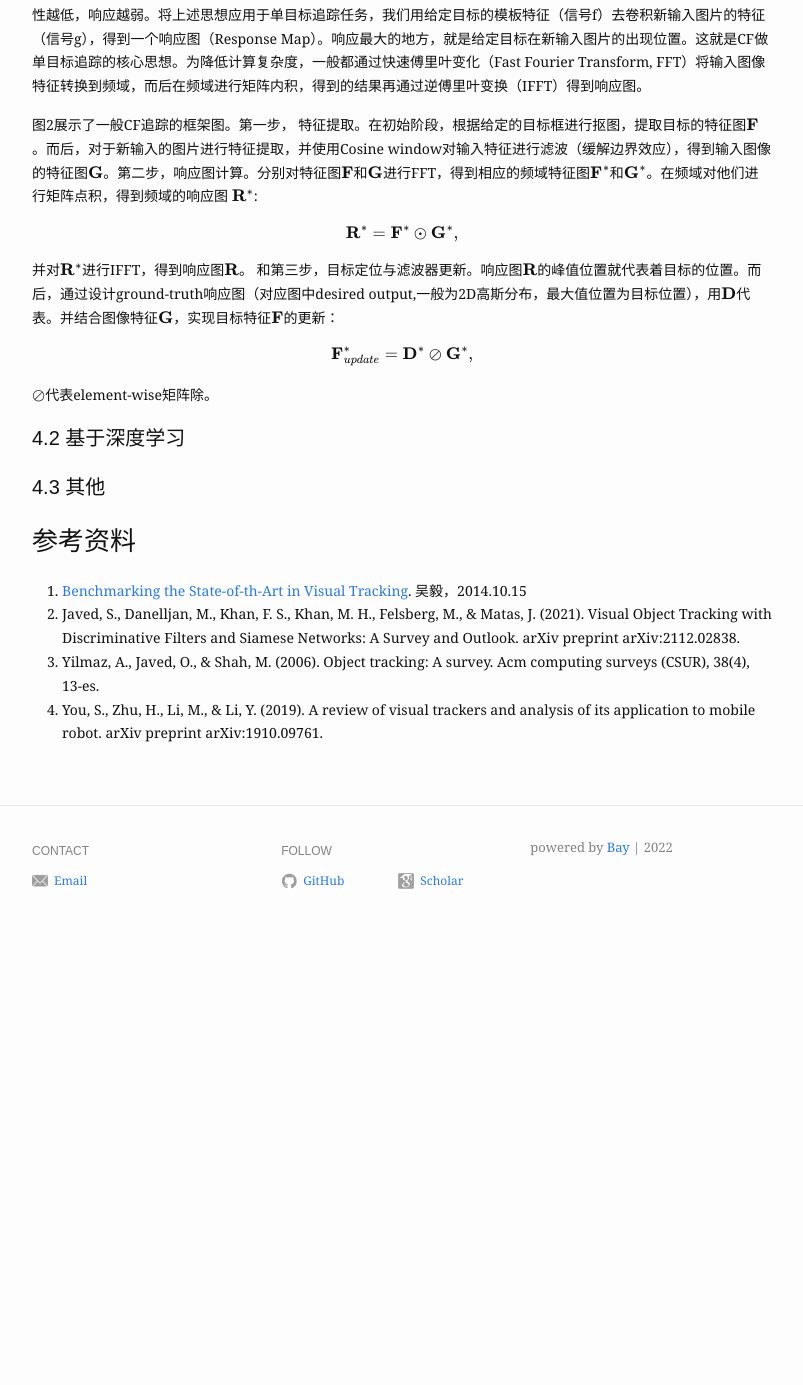
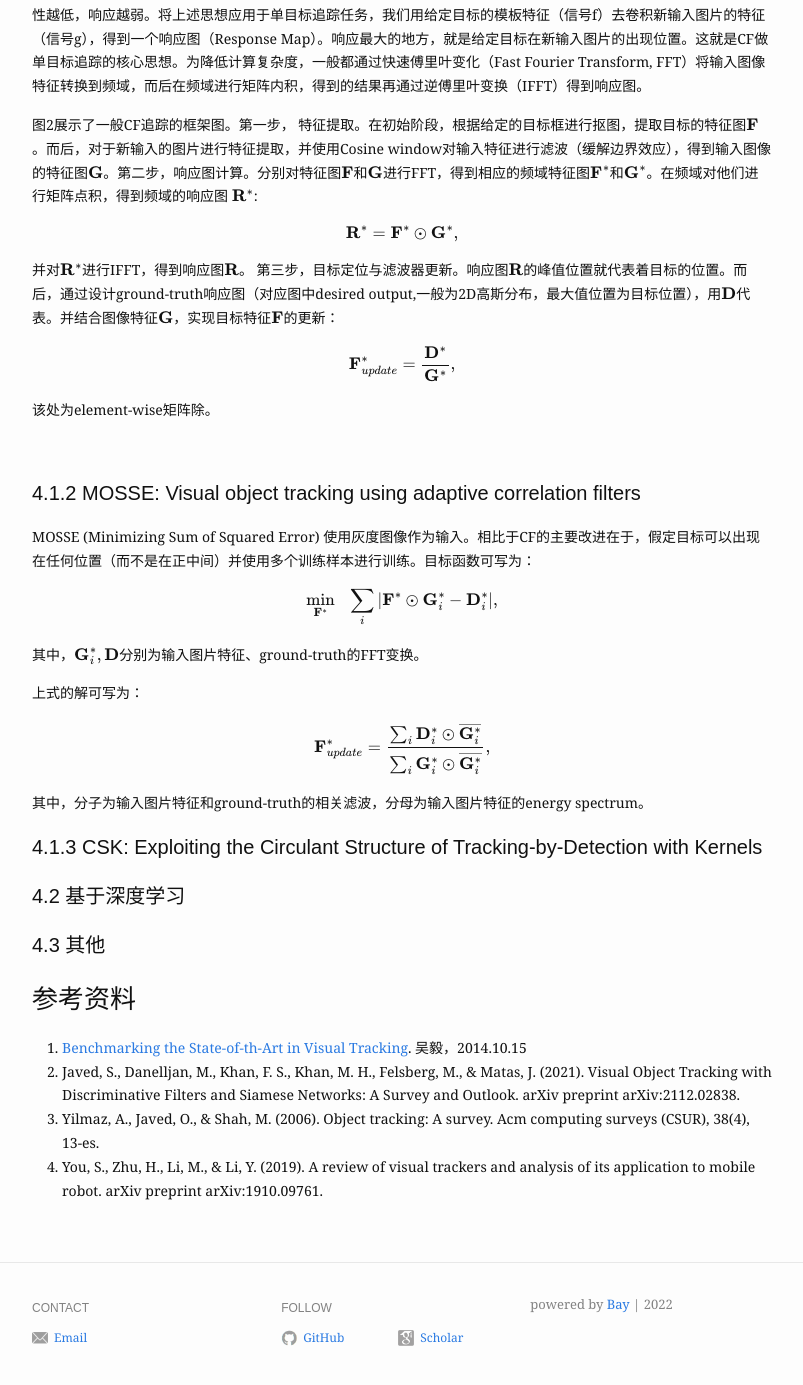
Before and after one commit to GehenHe/GehenHe.github.io, a Jekyll site: the page built from _posts/2022-04-19-单目标追踪综述.md, in a window 1280 px wide and 1400 px high, scrolled down 3149 px. Shown: the top 1385 px of the window, without its empty margins (238-1041 px from the left). Built offline with Jekyll 4.4.1, drawn with Linux system fonts in a browser that asks for light colours; formulas are drawn with MathJax 3; before the commit the page ends 4093 px from its top, so only the background shows below that.

Commit message:
Update 2022-04-19-单目标追踪综述.md

```diff
--- a/_posts/2022-04-19-单目标追踪综述.md
+++ b/_posts/2022-04-19-单目标追踪综述.md
@@ -86,11 +86,29 @@ $$\underset{\mathcal{Y}}{\mathrm{argmax}}~~~P(~\mathcal{Y}~|~\mathcal{I},\mathbf
 
 $$\mathbf{R}^*=\mathbf{F}^*\odot \mathbf{G}^*, $$
 
-并对$\mathbf{R}^* $进行IFFT，得到响应图$\mathbf{R}$。 和第三步，目标定位与滤波器更新。响应图$\mathbf{R}$的峰值位置就代表着目标的位置。而后，通过设计ground-truth响应图（对应图中desired output,一般为2D高斯分布，最大值位置为目标位置），用$\mathbf{D}$代表。并结合图像特征$\mathbf{G}$，实现目标特征$\mathbf{F}$的更新：
+并对$\mathbf{R}^* $进行IFFT，得到响应图$\mathbf{R}$。 第三步，目标定位与滤波器更新。响应图$\mathbf{R}$的峰值位置就代表着目标的位置。而后，通过设计ground-truth响应图（对应图中desired output,一般为2D高斯分布，最大值位置为目标位置），用$\mathbf{D}$代表。并结合图像特征$\mathbf{G}$，实现目标特征$\mathbf{F}$的更新：
 
-$$\mathbf{F}^*_{update} =\mathbf{D}^*\oslash \mathbf{G}^*,$$
+$$\mathbf{F}^*_{update} =\frac{\mathbf{D}^*}{\mathbf{G}^*},$$
 
-$\oslash$代表element-wise矩阵除。
+该处为element-wise矩阵除。
+
+<br />
+
+#### 4.1.2 MOSSE: Visual object tracking using adaptive correlation filters
+
+MOSSE (Minimizing Sum of Squared Error) 使用灰度图像作为输入。相比于CF的主要改进在于，假定目标可以出现在任何位置（而不是在正中间）并使用多个训练样本进行训练。目标函数可写为：
+
+$$\underset{\mathbf{F}^*}{\mathrm{min}}~~~\underset{i}{\sum} | \mathbf{F}^*\odot \mathbf{G}^*_i - \mathbf{D}^*_i|,$$
+
+其中，$\mathbf{G}^*_i,\mathbf{D}$分别为输入图片特征、ground-truth的FFT变换。
+
+上式的解可写为：
+
+$$\mathbf{F}^*_{update}=\frac{\sum_i \mathbf{D}^*_i\odot \overline{\mathbf{G}^*_i}}{\sum_i \mathbf{G}^*_i\odot \overline{\mathbf{G}^*_i}},$$
+
+其中，分子为输入图片特征和ground-truth的相关滤波，分母为输入图片特征的energy spectrum。
+
+#### 4.1.3 CSK: Exploiting the Circulant Structure of Tracking-by-Detection with Kernels
 
 
 
```
